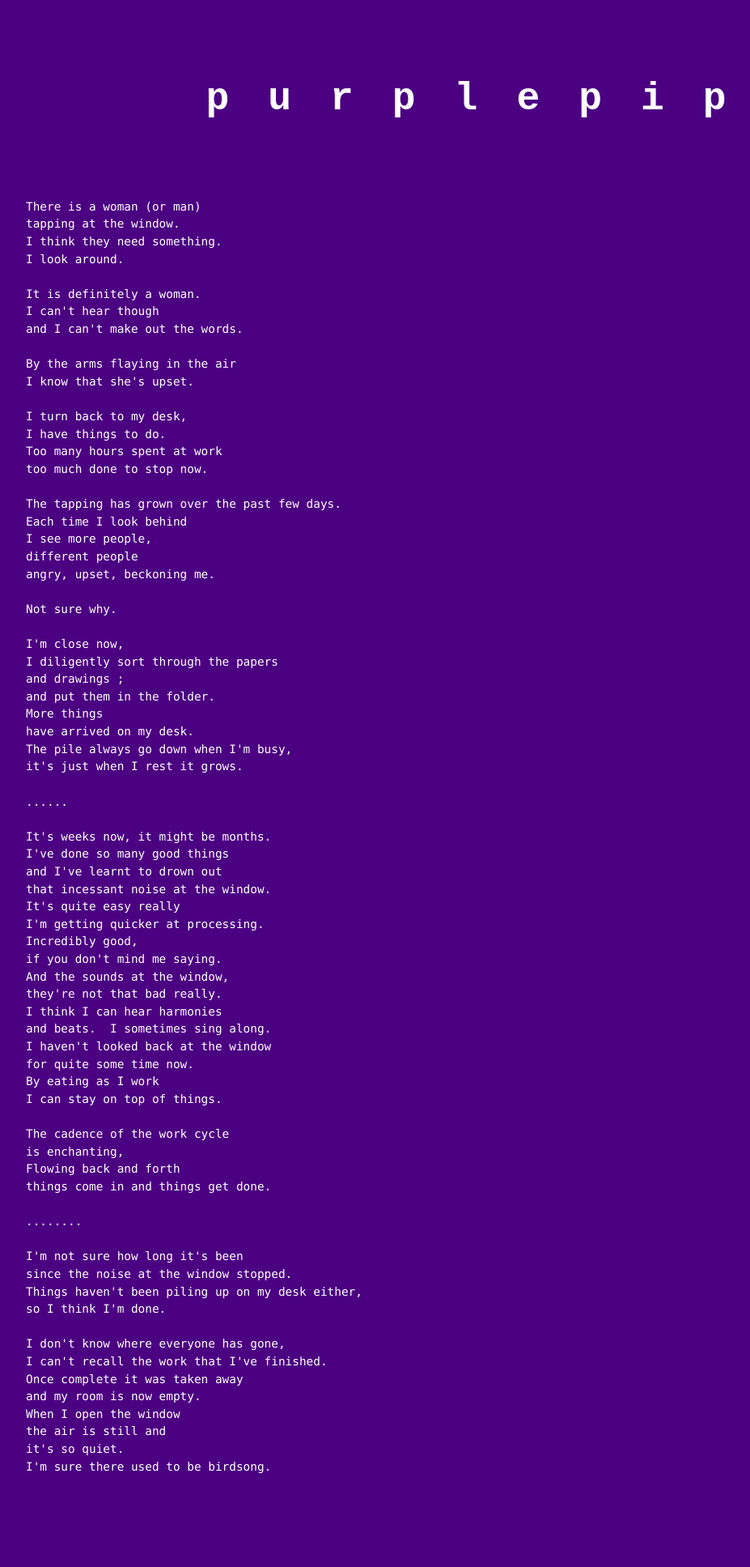
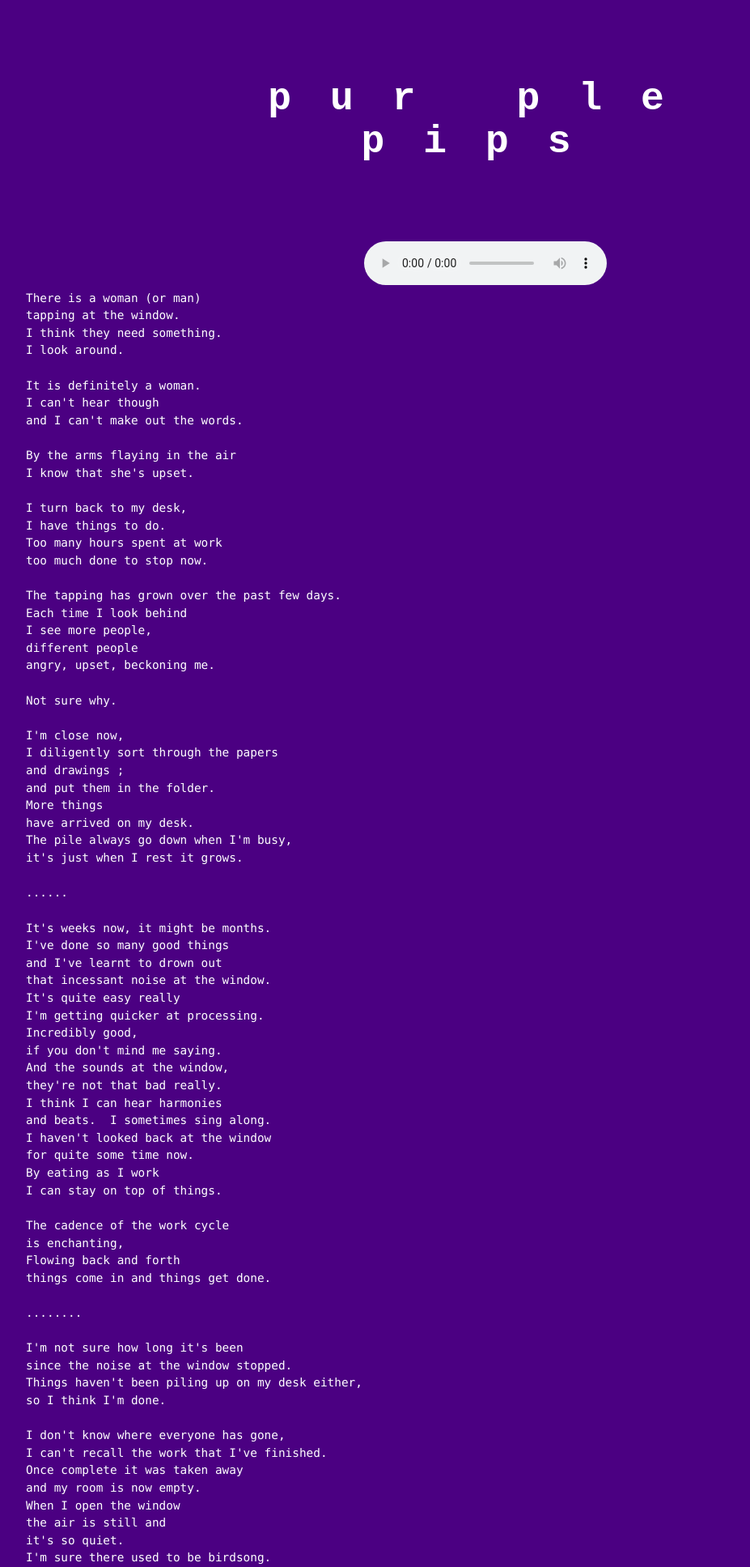
Before and after one commit to ianhomer/purplepip, a Jekyll site: the page built from README.md, in a window 1280 px wide. Shown: the whole page at 81% size, without its empty margins (40-967 px from the left). Built offline with Jekyll 4.4.1, drawn with Linux system fonts in a browser that asks for light colours; our own code applies the rules of GitHub Pages for plain Markdown files; before the commit the page ends 1822 px from its top, so only the background shows below that.

Commit message:
Improve styling

```diff
--- a/README.md
+++ b/README.md
@@ -1,8 +1,10 @@
-<h1>purplepip</h1>
+<h1>pur ple pips</h1>
 
-<audio autoplay>
-  <source src="assets/audio/fool.ogg" type="audio/ogg">
-</audio>
+<div class="audio">
+  <audio controls loop>
+    <source src="assets/audio/fool.ogg" type="audio/ogg">
+  </audio>
+</div>
 
 <pre>
 There is a woman (or man)
--- a/_sass/_core.scss
+++ b/_sass/_core.scss
@@ -3,19 +3,41 @@ body {
 }
 
 div.hold {
+  @media (min-width: 800px) {
+    h1 {
+      margin : 2em 4em;
+    }
+    pre {
+      padding : 0em 5em;
+    }
+  }
+
+  @media (max-width: 800px) {
+    h1 {
+      margin : 1em;
+    }
+    pre {
+      padding : 0em 1em;
+    }
+  }
+
   h1 {
     font-family: "Courier New";
     font-size : 3em;
     font-weight : bold;
-    margin : 2em 4em;
-    color: #fff;
-    letter-spacing: 1em;
-    text-align: center;
+    color : #fff;
+    letter-spacing : 1em;
+    text-align : center;
   }
 
   pre {
-    padding : 0em 5em;
+    white-space : pre-wrap;
     margin : auto;
-    color: #fff;
+    color : #fff;
   }
+
+  div.audio {
+    text-align : center;
+  }
+
 }
```
